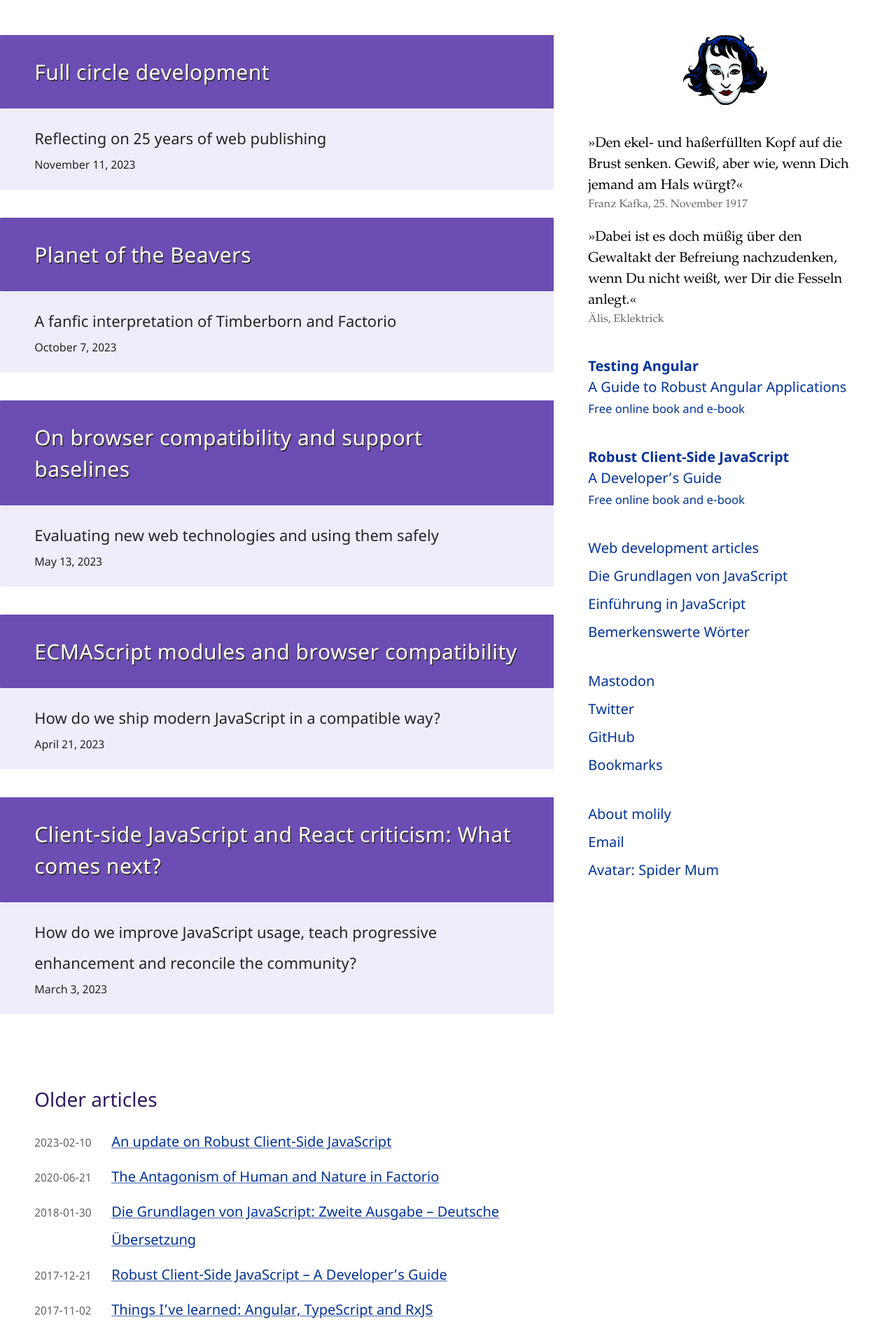
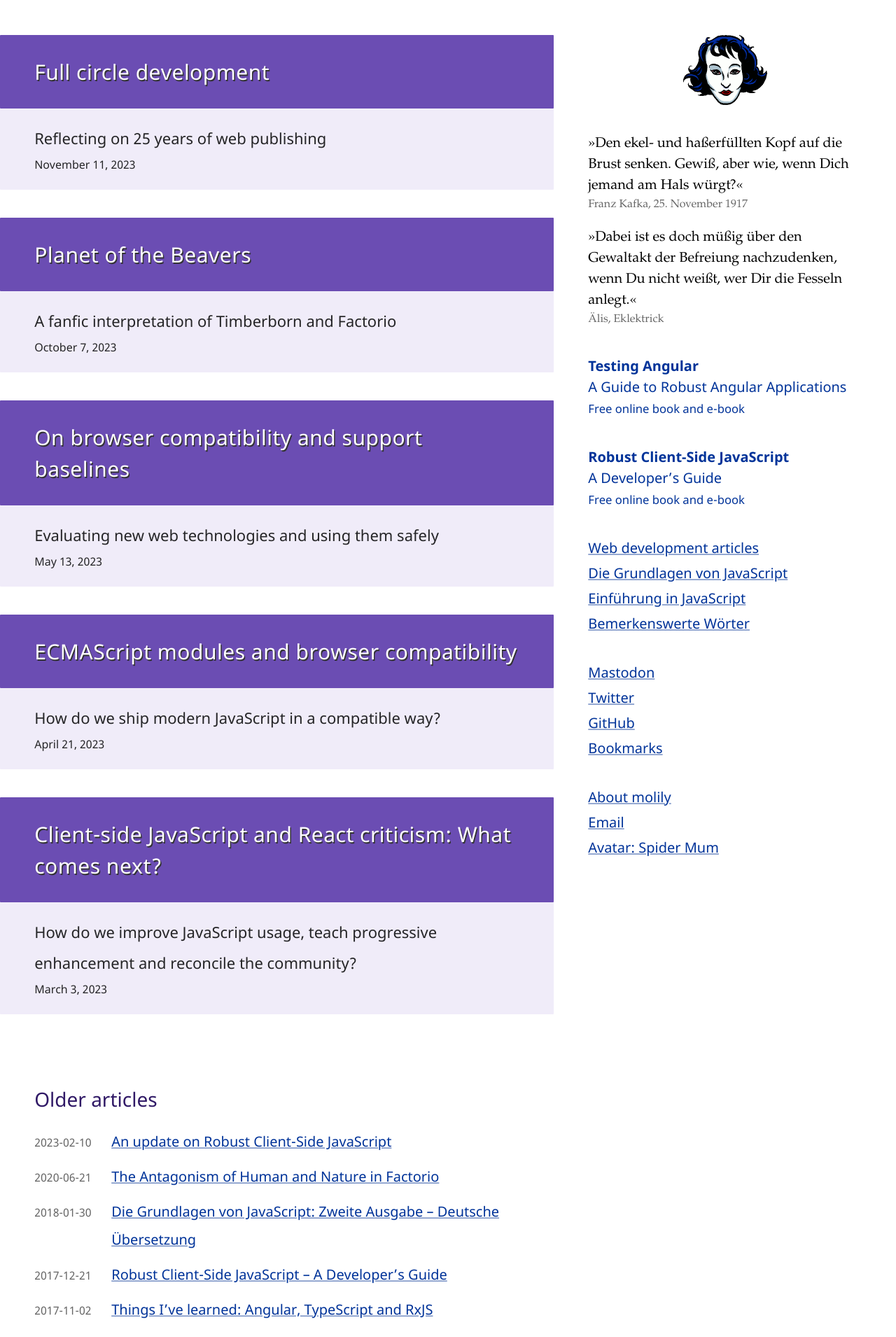
Before and after one commit to molily/molily.de, a Jekyll site: the page built from index.html, in a window 1280 px wide. Shown: the top 1910 px of the page at 70% size. Built offline with Jekyll 4.4.1, drawn with Linux system fonts in a browser that asks for light colours.

Commit message:
Sidebar links underlined

```diff
--- a/css/blog.scss
+++ b/css/blog.scss
@@ -369,12 +369,11 @@ $sidebar-line-height: 1.5;
   line-height: inherit;
 
   li {
-    margin-bottom: 0.5rem;
+    margin-bottom: 0.3rem;
   }
 
   a {
     display: block;
-    text-decoration: none;
   }
 }
 
```
